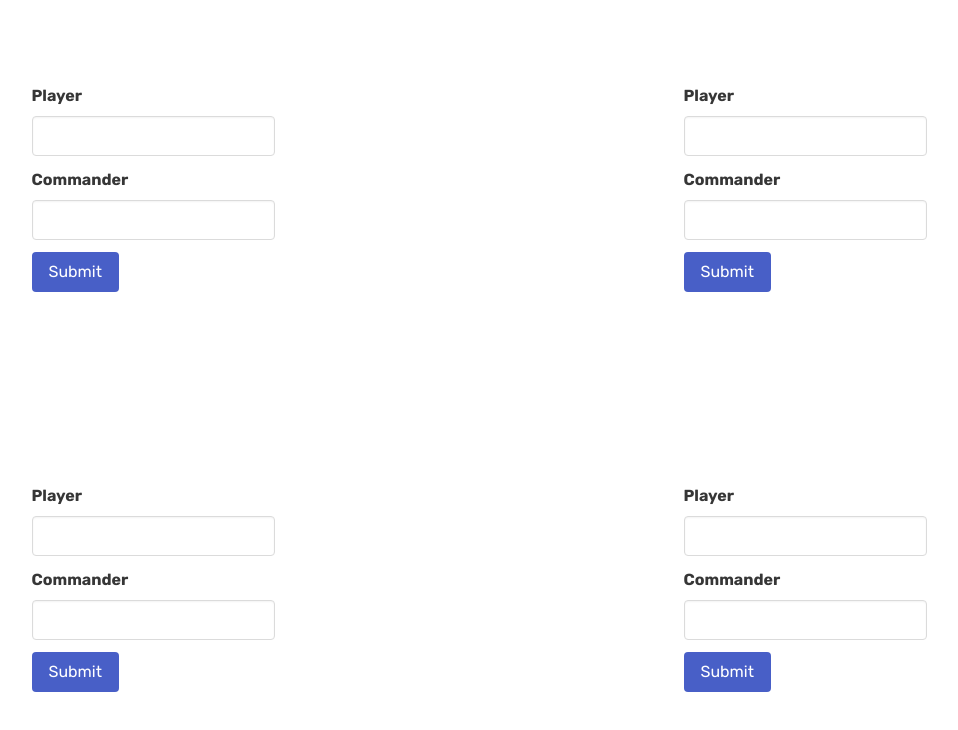
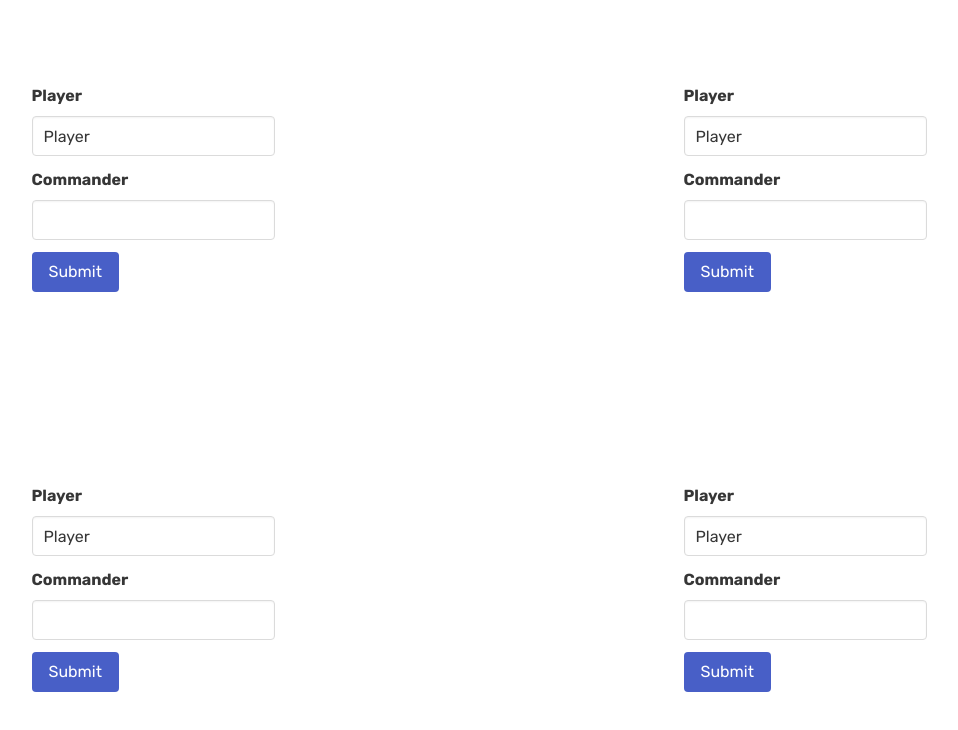
Before and after one commit to nicolomaioli/dragonite, a Vue app: page / in a window 1280 px wide. Shown: the top 730 px of the page, without its empty margins (161-1119 px from the left). Built offline with nearby package versions, Linux system fonts and the light colour scheme; a web font is replaced by a local one.

Commit message:
Add default value for player

```diff
--- a/src/components/PlayerForm.vue
+++ b/src/components/PlayerForm.vue
@@ -39,7 +39,7 @@ export default {
   name: "PlayerForm",
   data() {
     return {
-      player: "",
+      player: "Player",
       commander: {
         name: "",
         image: "",
```
